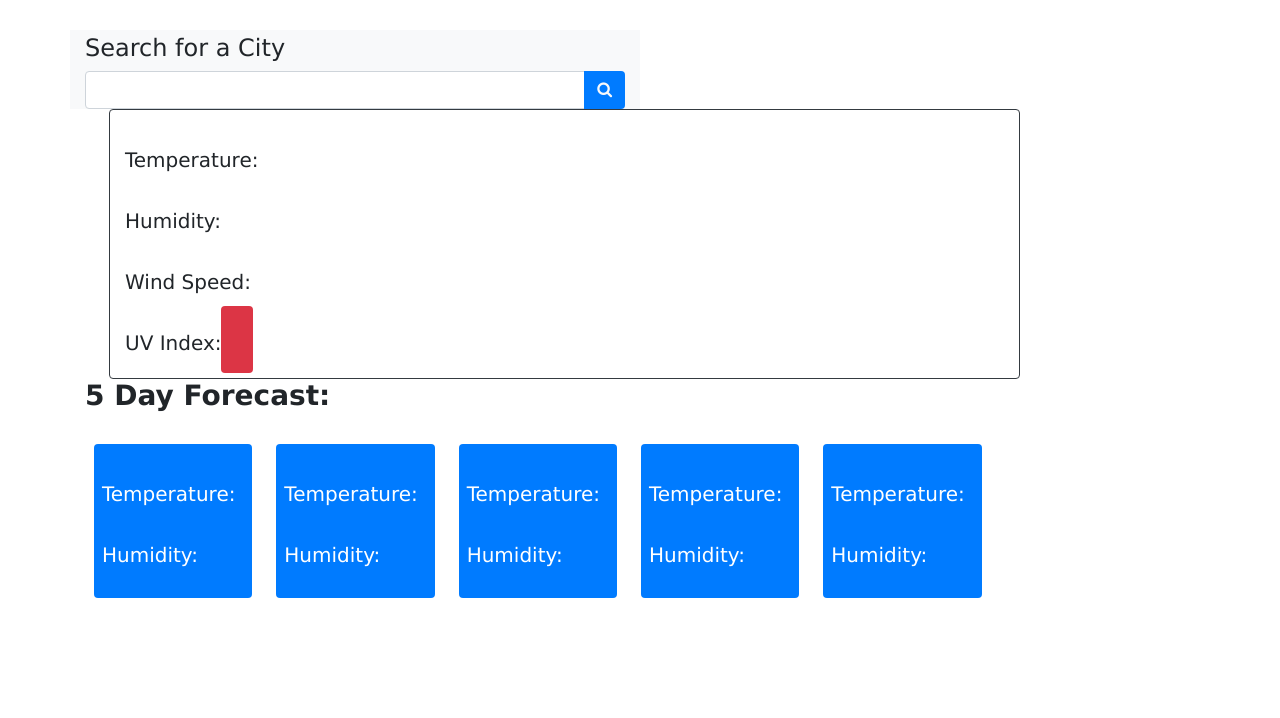
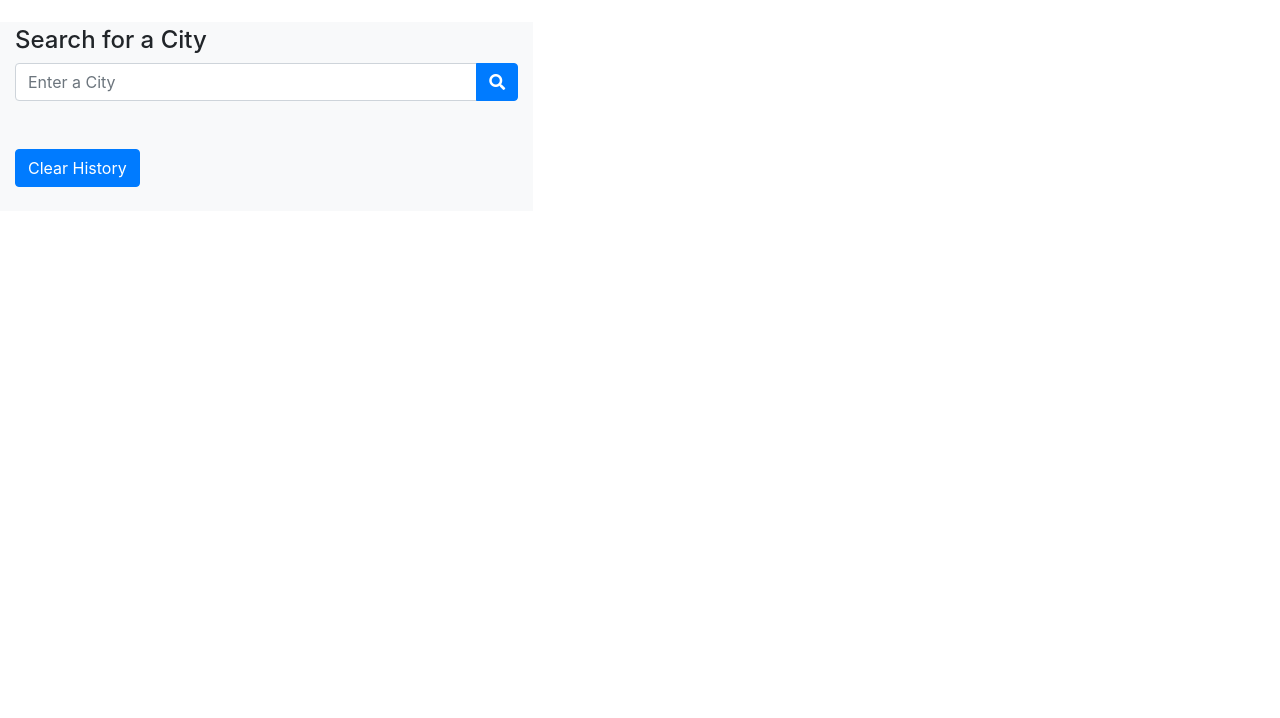
Before and after one commit to DeanK24/Weather-dashboard, a plain HTML site: page index.html in a window 1280 px wide. Shown: the part 82-800 px from the top of the page. Drawn offline with nearby package versions, Linux system fonts and the light colour scheme.

Commit message:
changed html and bootstrap

```diff
--- a/assets/css/style.css
+++ b/assets/css/style.css
@@ -14,3 +14,7 @@ h3 {
 span {
     font-size: 1.5em;
 }
+
+.forecast {
+    font-size: 1.0rem;
+}
--- a/index.html
+++ b/index.html
@@ -4,86 +4,65 @@
         <meta charset="UTF-8">
         <meta name="viewport" content="width=device-width, initial-scale=1.0">
         <meta http-equiv="X-UA-Compatible" content="id=edge" />
+
+        <link rel="stylesheet" href="https://stackpath.bootstrapcdn.com/bootstrap/4.3.1/css/bootstrap.min.css">
+        <link rel="stylesheet" href="https://cdnjs.cloudflare.com/ajax/libs/font-awesome/5.11.2/css/all.min.css">
+
         <title>Weather Dashboard</title>
-
-        <link rel="stylesheet" href="https://cdnjs.cloudflare.com/ajax/libs/twitter-bootstrap/4.0.0/css/bootstrap.min.css" />
-        <link rel="stylesheet" href="https://maxcdn.bootstrapcdn.com/font-awesome/4.5.0/css/font-awesome.min.css">
-        <link rel="stylesheet" href="./assets/css/style.css">
-
     </head>
     <body>
-        <div class="jumbotron container-fluid mt-2 text-center p-2" style="background-color:#404040 ;color: white;">
+        <div class="jumbotron container-fluid text-white bg-dark text-center p-2">
             <h1>Weather Dashboard</h1>
         </div>
 
-        <div class="container">
+        <div class="container-fluid">
             <div class="row">
-                <div class="col-sm-6 bg-light">
-                    <h4 class="pt-1">Search for a City</h4>
-                    <div class="input-group mb-6">
-                        <input type="text" class="form-control" id="search" aria-label="City Search">
+                <div class="col-lg-5 bg-light">
+                    <h4 class="mt-1">Search for a City</h4>
+                    <div class="input-group mb-5">
+                        <input type="text" class="form-control" id="search" placeholder="Enter a City" aria-label="City Search">
                         <div class="input-group-append">
-                            <button class="btn bg-primary text-light" id="button-search"><i class="fa fa-search"></i></button>
+                            <button class="btn btn-primary" type="button" id="search-button">
+                                <i class="fas fa-search"></i>
+                            </button>
                         </div>
                     </div>
-                    <ul class="list-group">
 
-                    </ul>
+                    <button class="btn btn-primary mb-4" type="button" id="clear">Clear History</button>
+                    <form id="history"></form>
                 </div>
-                <div class="col-sm-10">
-                    <div class="row ml-4 border border-dark rounded">
-                        <div class="col-sm-10" id="today-weather">
-                            <h3 class="cit-name mb-2 mt-4 bolder" id="city-search"></h3>
-                            <p>Temperature:<span class="current" id="temperature"></span></p>
-                            <p>Humidity:<span class="current" id="humidity"></span></p>
-                            <p>Wind Speed:<span class="current" id="wind"></span></p>
-                            <p>UV Index:<span class="current bg-danger rounded py-3 px-3 text-white" id="uv"></span></p>
+
+                <div class="col-lg-10">
+                    <div class="row mr-2">
+                        <div class="col-lg-12 card m-3 d-none" id="today-weather">
+                            <div class="card-body">
+                                <h3 class="city-name align-middle" id="city-search"></h3>
+                                <p id="temperature">Temperature:</p>
+                                <p id="humidity">Humidity:</p>
+                                <p id="wind">Wind Speed:</p>
+                                <p id="uv">UV Index:</p>
+                            </div>
                         </div>
                     </div>
-                    <div class="col-sm-14" id="week-forecast">
-                        <h3>5 Day Forecast:</h3>
-                        <div class="row text-light">
-                            <div class="col-md-2 bg-primary forecast text-white ml-4 mb-3 p-2 mt-4 rounded">
-                                <p id="date0"></p>
-                                <p id="img0"></p>
-                                <p>Temperature:<span id="temp0"></span></p>
-                                <p>Humidity:<span id="humidity0"></span></p>
-                            </div>
-
-                            <div class="col-md-2 bg-primary forecast text-white ml-4 mb-3 p-2 mt-4 rounded">
-                                <p id="date1"></p>
-                                <p id="img1"></p>
-                                <p>Temperature:<span id="temp1"></span></p>
-                                <p>Humidity:<span id="humidity1"></span></p>
-                            </div>
-
-                            <div class="col-md-2 bg-primary forecast text-white ml-4 mb-3 p-2 mt-4 rounded">
-                                <p id="date2"></p>
-                                <p id="img2"></p>
-                                <p>Temperature:<span id="temp2"></span></p>
-                                <p>Humidity:<span id="humidity2"></span></p>
-                            </div>
-
-                            <div class="col-md-2 bg-primary forecast text-white ml-4 mb-3 p-2 mt-4 rounded">
-                                <p id="date3"></p>
-                                <p id="img3"></p>
-                                <p>Temperature:<span id="temp3"></span></p>
-                                <p>Humidity:<span id="humidity3"></span></p>
-                            </div>
-
-                            <div class="col-md-2 bg-primary forecast text-white ml-4 mb-3 p-2 mt-4 rounded">
-                                <p id="date4"></p>
-                                <p id="img4"></p>
-                                <p>Temperature:<span id="temp4"></span></p>
-                                <p>Humidity:<span id="humidity4"></span></p>
-                            </div>
+                    <div class="row d-none" id="week-forecast">
+                        <div class="col-12">
+                            <h3>5 Day Forecast:</h3>
                         </div>
+                    </div>
+                    <div class="row">
+                        <div class="col-md-2 forecast bg-primary text-white m-4 rounded"></div>
+                        <div class="col-md-2 forecast bg-primary text-white m-4 rounded"></div>
+                        <div class="col-md-2 forecast bg-primary text-white m-4 rounded"></div>
+                        <div class="col-md-2 forecast bg-primary text-white m-4 rounded"></div>
+                        <div class="col-md-2 forecast bg-primary text-white m-4 rounded"></div>
                     </div>
                 </div>
             </div>
         </div>
+
         <script src="https://code.jquery.com/jquery.js"></script>
         <script src="https://cdnjs.cloudfare.com/ajax/libs/twitter-bootstrap/4.0.0/js/bootstrap.bundle.min.js"></script>
         <script src="./assets/js/script.js"></script>
+
     </body>
 </html>
```
